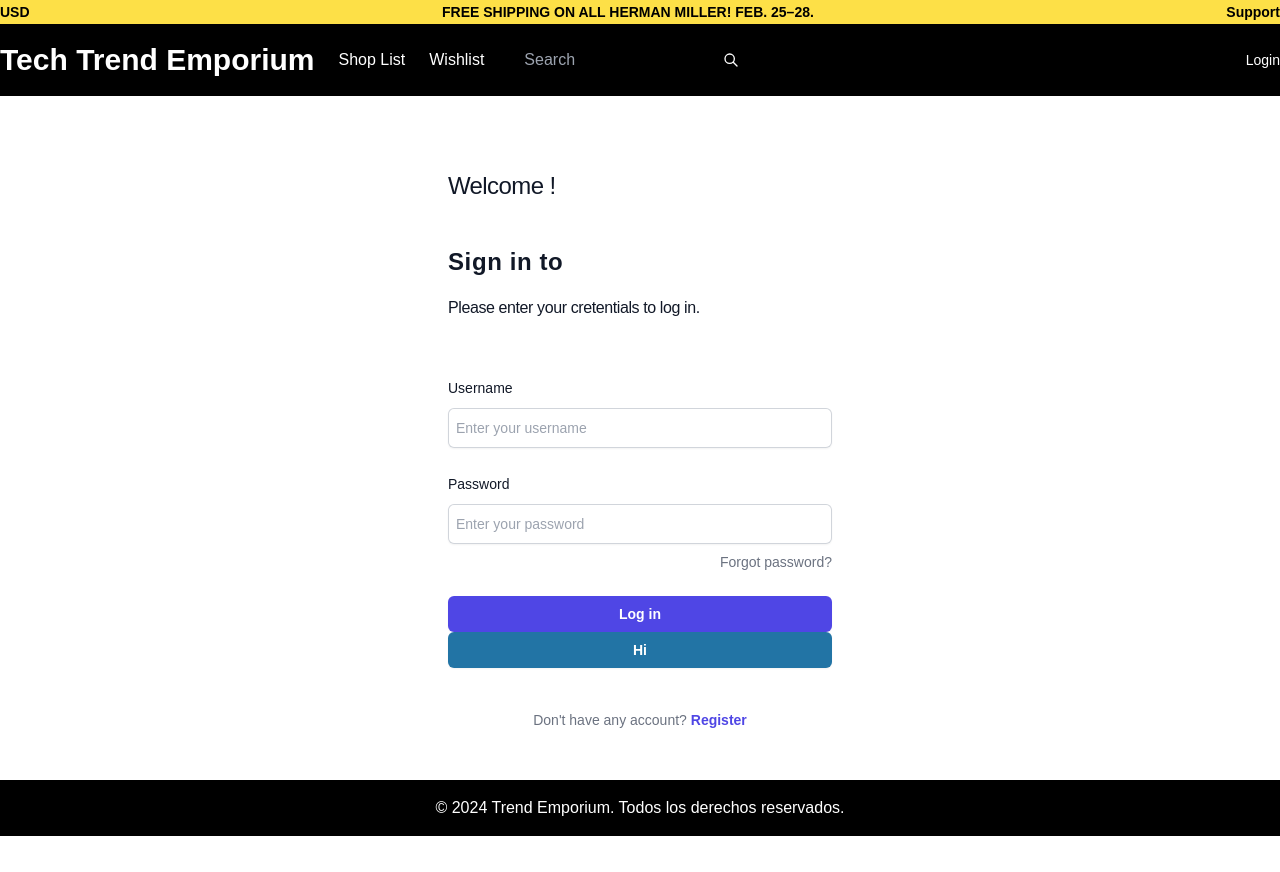
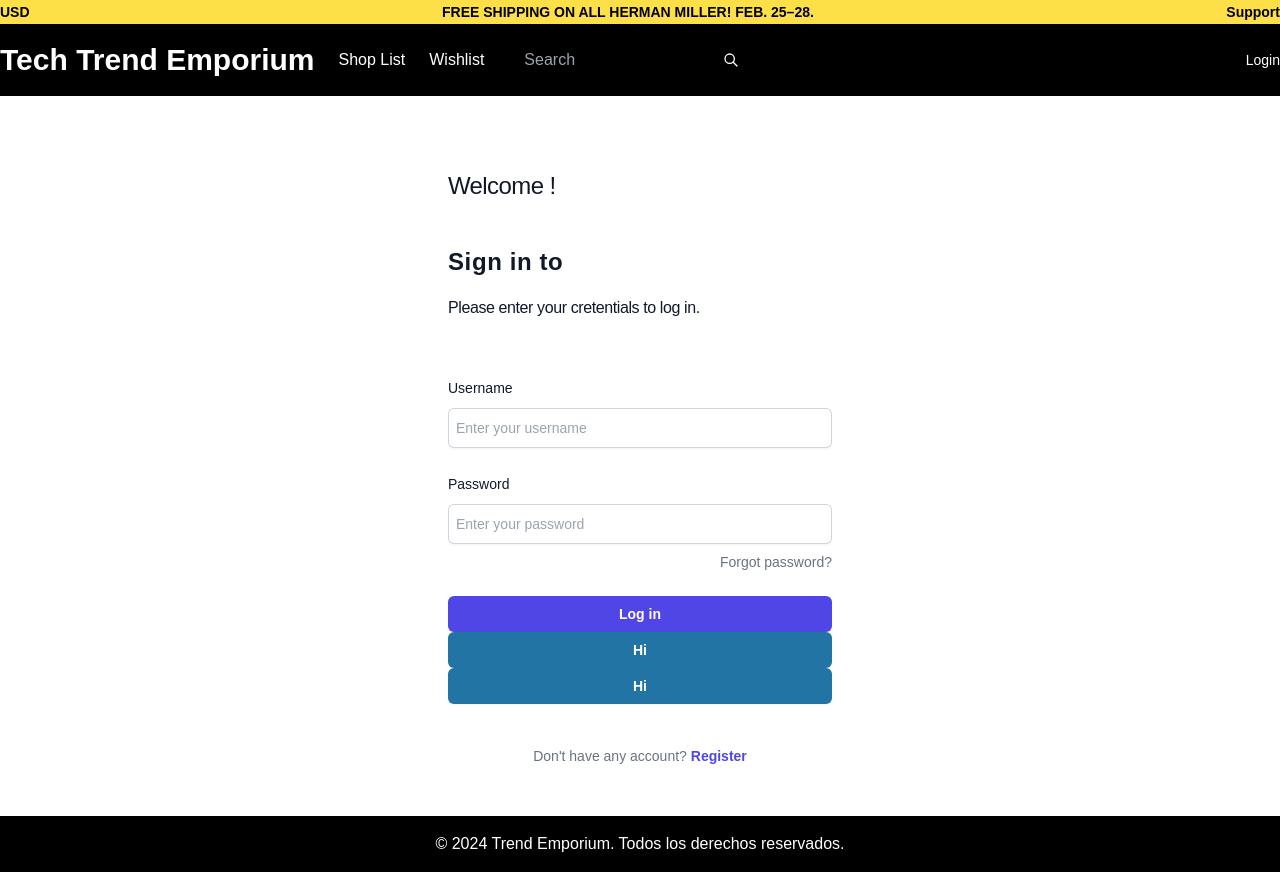
Before and after one commit to Medeteam/front-tech-trend-emporium, an Angular app: page /login in a window 1280 px wide. Before the commit the page ends 836 px from the top, so only its background shows below. Built offline with nearby package versions, Linux system fonts and the light colour scheme.

Commit message:
New changes

```diff
--- a/src/app/components/shared/button/button.component.html
+++ b/src/app/components/shared/button/button.component.html
@@ -1,3 +1,4 @@
-<button class="flex w-full justify-center rounded-md bg-uclaBlue px-3 py-1.5 text-sm font-semibold leading-6 text-white shadow-sm hover:bg-gray-900 focus-visible:outline focus-visible:outline-2 focus-visible:outline-offset-2 focus-visible:outline-gray-800">
+<button class="flex w-full justify-center rounded-md bg-uclaBlue px-3 py-1.5 text-sm font-semibold leading-6 text-white shadow-sm hover:bg-gray-900 focus-visible:outline focus-visible:outline-2 focus-visible:outline-offset-2 focus-visible:outline-gray-800"
+  (click)="onClick()">
   {{ text }}
 </button>
--- a/src/app/components/shared/button/button.component.ts
+++ b/src/app/components/shared/button/button.component.ts
@@ -1,4 +1,4 @@
-import { Component, Input } from '@angular/core';
+import { Component, Input, Output, EventEmitter } from '@angular/core';
 
 @Component({
   selector: 'app-button',
@@ -11,4 +11,9 @@ export class ButtonComponent {
   @Input() width: 'small' | 'large' = 'small';
   // @Input() color: 'primary' | 'secondary' = 'primary';
   @Input() text: string = '';
+  @Output() buttonClick = new EventEmitter<void>();
+
+  onClick() {
+    this.buttonClick.emit();
+  }
 }
--- a/src/app/login-page/login-page.component.html
+++ b/src/app/login-page/login-page.component.html
@@ -30,7 +30,8 @@
         <div>
           <button type="submit"
             class="flex w-full justify-center rounded-md bg-indigo-600 px-3 py-1.5 text-sm font-semibold leading-6 text-white shadow-sm hover:bg-indigo-500 focus-visible:outline focus-visible:outline-2 focus-visible:outline-offset-2 focus-visible:outline-indigo-600">Log in</button>
-          <app-button text="Hi"/>
+          <app-button text="Hi" (buttonClick)='sayHi()'/>
+          <app-button text="Hi" (buttonClick)='sayBye()'/>
         </div>
       </form>
 
--- a/src/app/login-page/login-page.component.ts
+++ b/src/app/login-page/login-page.component.ts
@@ -9,5 +9,10 @@ import { ButtonComponent } from '../components/shared/button/button.component';
   styleUrl: './login-page.component.css'
 })
 export class LoginPageComponent {
-
+  sayHi(){
+    console.log("Hello");
+  }
+  sayBye(){
+    console.log("Bye");
+  }
 }
--- a/src/styles.css
+++ b/src/styles.css
@@ -31,3 +31,7 @@ a {
 a:hover {
   color: #696a6c; /* Color de enlace en hover */
 }
+
+.debug{
+  @apply border border-red-500
+}
```
Also changed, not shown: 1 other file (tests, documents, lock files or other folders).
